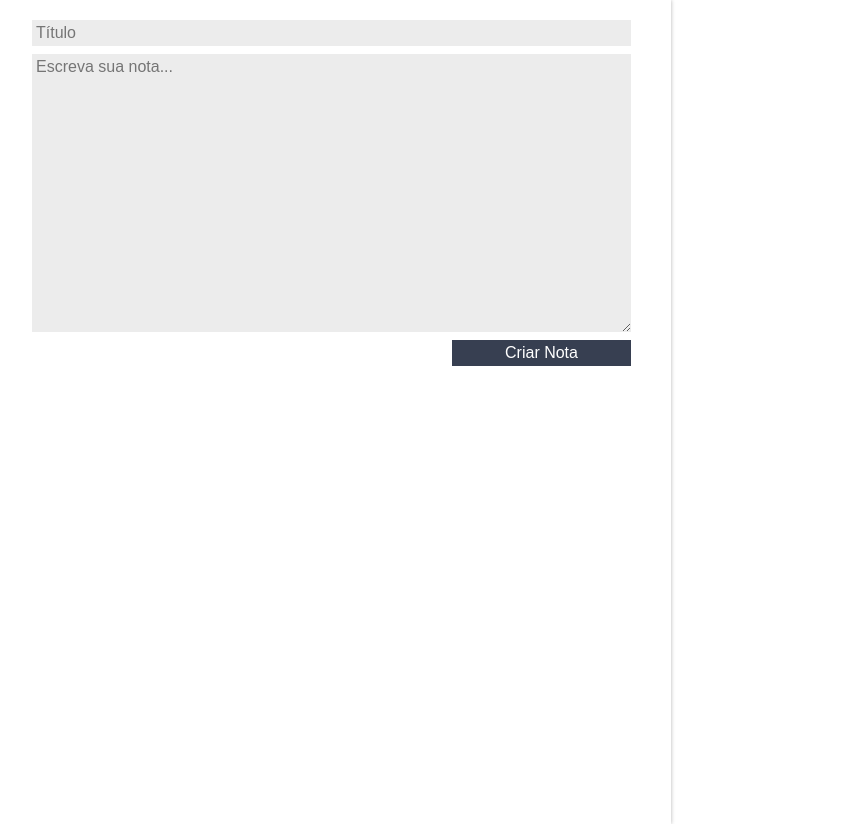
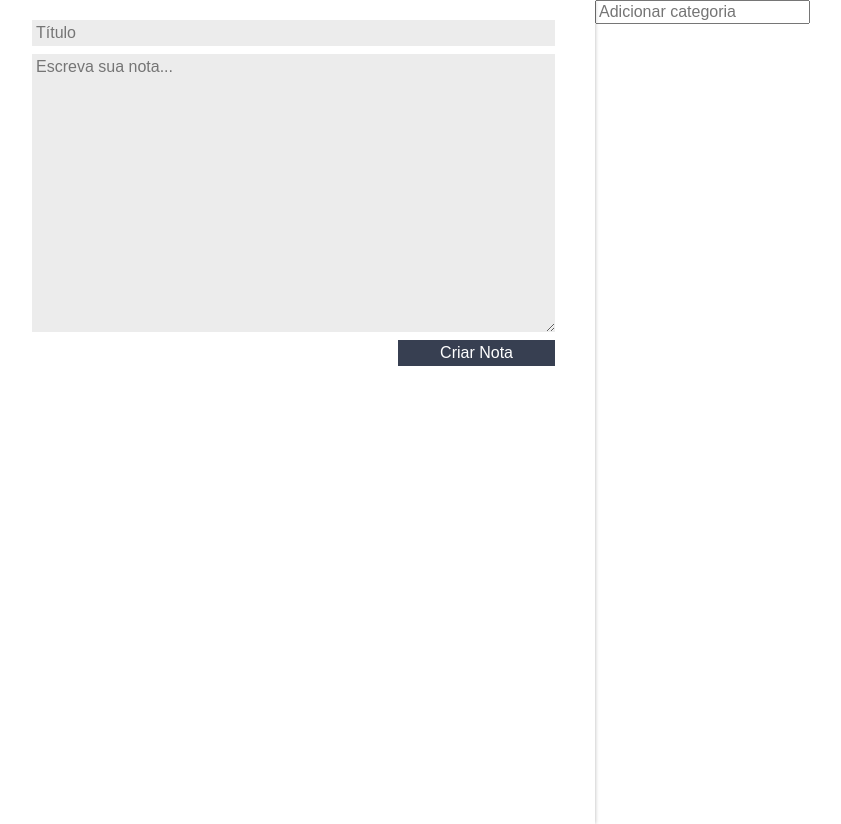
Before and after one commit to BJAlves/ciclo-de-vida-react, a React (Create React App) app: page / in a window 1280 px wide. Shown: the whole page, without its empty margins (8-849 px from the left). Built offline with nearby package versions, Linux system fonts and the light colour scheme.

Commit message:
Classes css para as categorias e deixando a adição de categorias dinâmica

```diff
--- a/src/App.js
+++ b/src/App.js
@@ -3,13 +3,16 @@ import ListaDeNotas from "./components/ListaDeNotas";
 import FormularioCadastro from "./components/FormularioCadastro";
 import "./assets/App.css";
 import './assets/index.css';
+import ListaDeCategorias from "./components/ListaDeCategorias";
+
 class App extends Component {
 
   constructor(){
     super();
 
     this.state = {
-      notas:[]
+      notas:[],
+      categorias: []
     }
   }
 
@@ -22,6 +25,12 @@ class App extends Component {
     this.setState(novoEstado)
   }
 
+  adicionarCategoria(nomeCategoria) {
+    const novoArrayCategorias = [...this.state.categorias, nomeCategoria]
+    const novoEstado = {...this.state, categorias:novoArrayCategorias}
+    this.setState(novoEstado);
+  }
+
   deletarNota(index) {
     let arrayNotas = this.state.notas;
     arrayNotas.splice(index,1);
@@ -32,9 +41,14 @@ class App extends Component {
     return (
       <section className="conteudo">
         <FormularioCadastro criarNota={this.criarNota.bind(this)}/>
-        <ListaDeNotas
-        apagarNota={this.deletarNota.bind(this)}
-        notas={this.state.notas}/>
+        <main className="conteudo-principal">
+          <ListaDeCategorias
+          adicionarCategoria={this.adicionarCategoria.bind(this)}
+          categorias={this.state.categorias}/>
+          <ListaDeNotas
+          apagarNota={this.deletarNota.bind(this)}
+          notas={this.state.notas}/>
+        </main>
       </section>
     );
   }
--- a/src/assets/App.css
+++ b/src/assets/App.css
@@ -1,5 +1,9 @@
 .conteudo {
   display: flex;
+}
+
+.conteudo-principal {
+  flex-grow: 3;
 }
 
 :root {
--- /dev/null
+++ b/src/components/ListaDeCategorias/ListaDeCategorias.jsx
@@ -0,0 +1,28 @@
+import React, {Component} from 'react';
+
+class ListaDeCategorias extends Component {
+    _handleEventInput(e) {
+        if(e.key === "Enter") {
+            let valorCategoria = e.target.value;
+            this.props.adicionarCategoria(valorCategoria);
+        }
+    }
+    render () {
+        return (
+            <section className="lista-categorias">
+                <ul className="lista-categorias_lista">
+                    {this.props.categorias.map((categoria, index) => {
+                        return <li key={index} className="lista-categorias_item">{categoria}</li>
+                    })}
+                </ul>
+                <input placeholder="Adicionar categoria"
+                 type="text"
+                 className="lista-categorias_input"
+                 onKeyUp={this._handleEventInput.bind(this)} />
+            </section>
+
+        );
+    }
+}
+
+export default ListaDeCategorias;
--- /dev/null
+++ b/src/components/ListaDeCategorias/index.js
@@ -0,0 +1,2 @@
+import ListaDeCategorias from './ListaDeCategorias';
+export default ListaDeCategorias;
```
